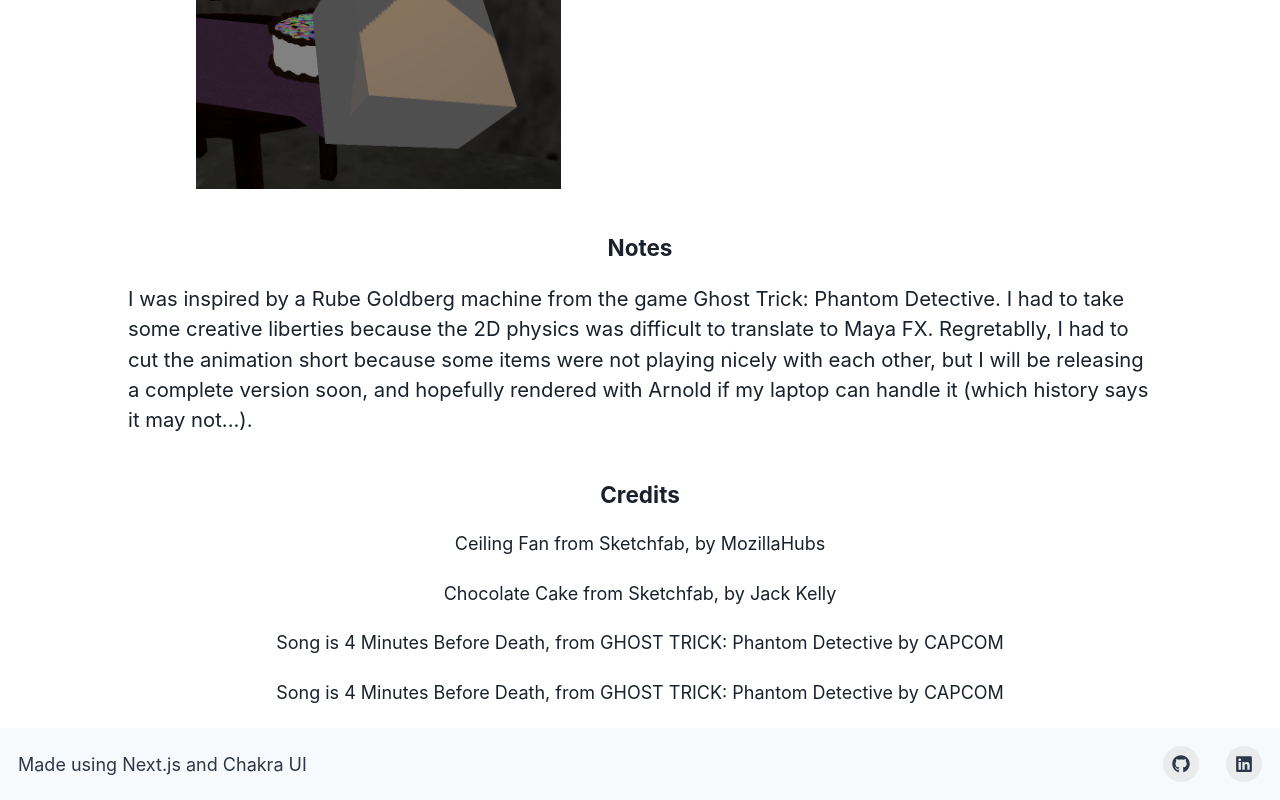
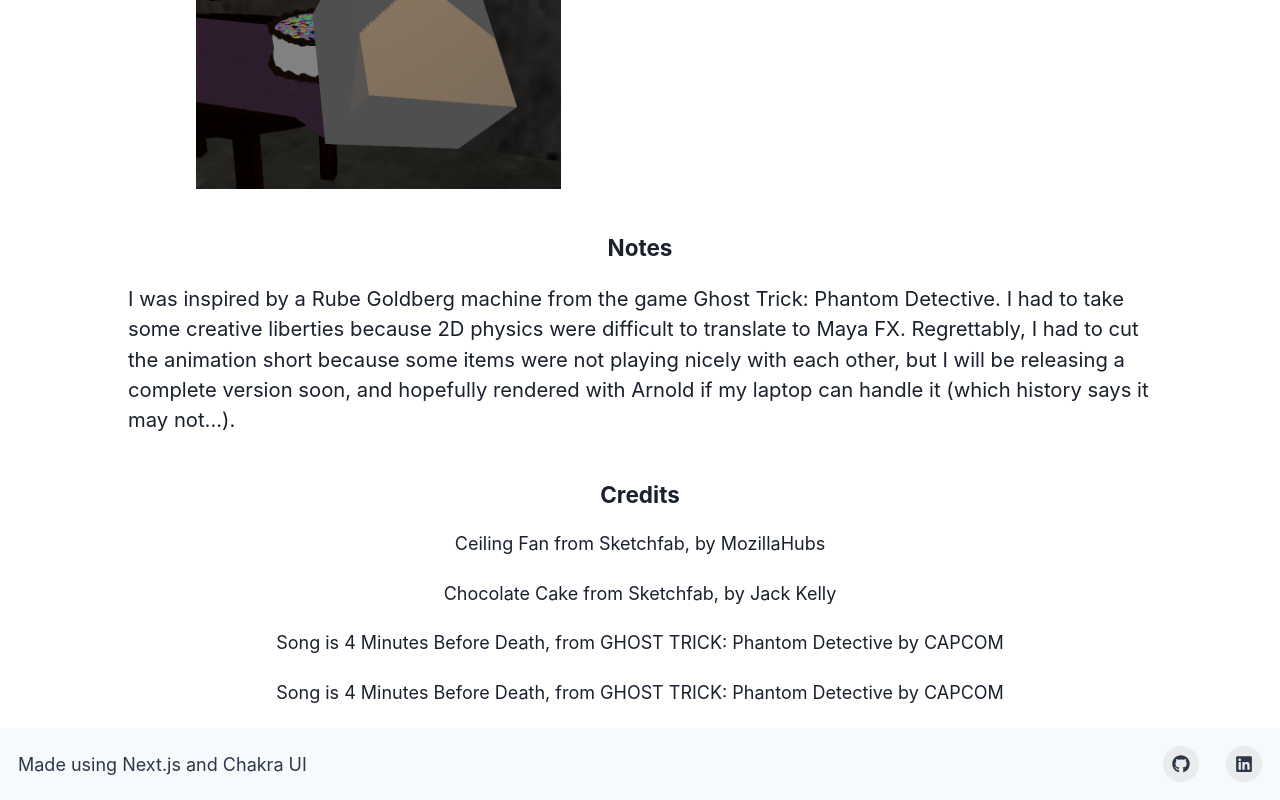
Before and after one commit to KXJiao/KXJiao.github.io, a Next.js app: page /projects/animations/project4 in a window 1280 px wide. Shown: the part 4100-4900 px from the top of the page. Built offline with nearby package versions, Linux system fonts and the light colour scheme.

Commit message:
Fix typo

```diff
--- a/pages/projects/animations/project4.tsx
+++ b/pages/projects/animations/project4.tsx
@@ -124,9 +124,9 @@ const Project4 = () => {
         <Heading size="md">Notes</Heading>
         <Text justifySelf="start" fontSize="lg">
           I was inspired by a Rube Goldberg machine from the game Ghost Trick:
-          Phantom Detective. I had to take some creative liberties because the
-          2D physics was difficult to translate to Maya FX. Regretablly, I had
-          to cut the animation short because some items were not playing nicely
+          Phantom Detective. I had to take some creative liberties because 2D
+          physics were difficult to translate to Maya FX. Regrettably, I had to
+          cut the animation short because some items were not playing nicely
           with each other, but I will be releasing a complete version soon, and
           hopefully rendered with Arnold if my laptop can handle it (which
           history says it may not...).
```
